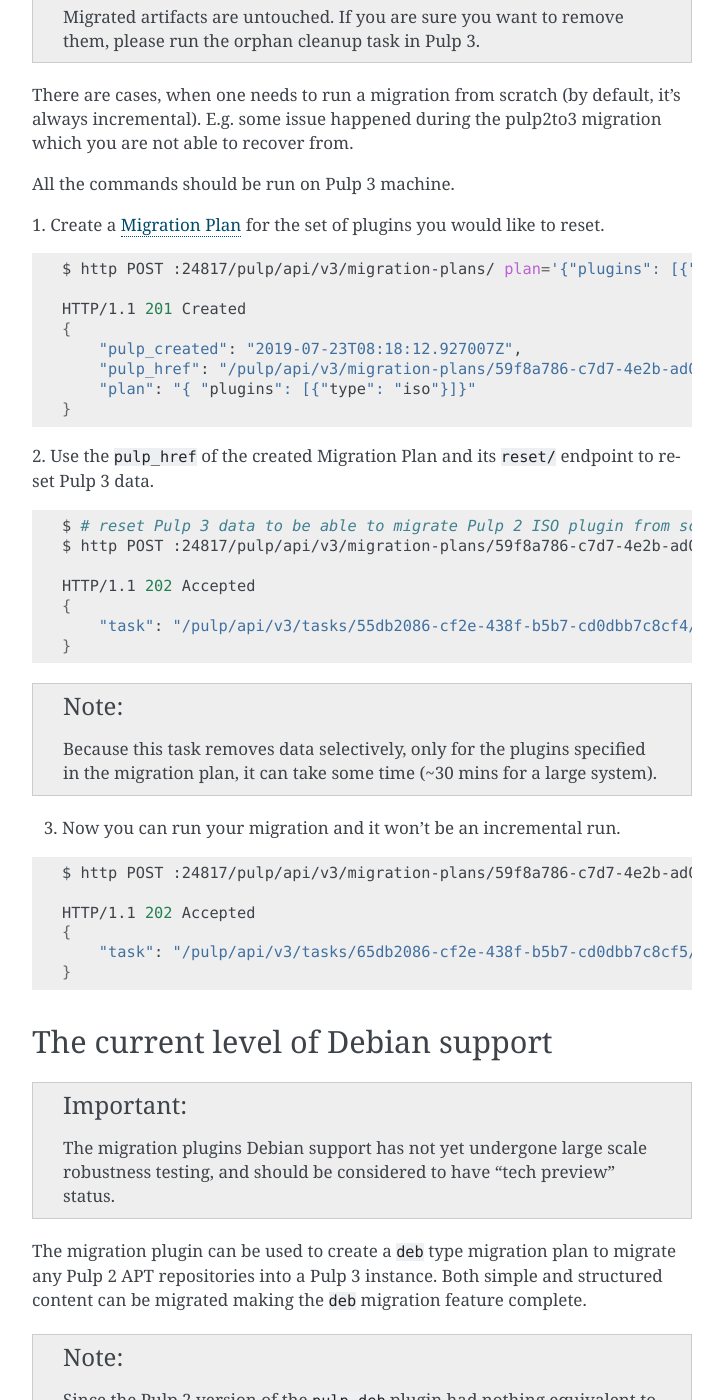
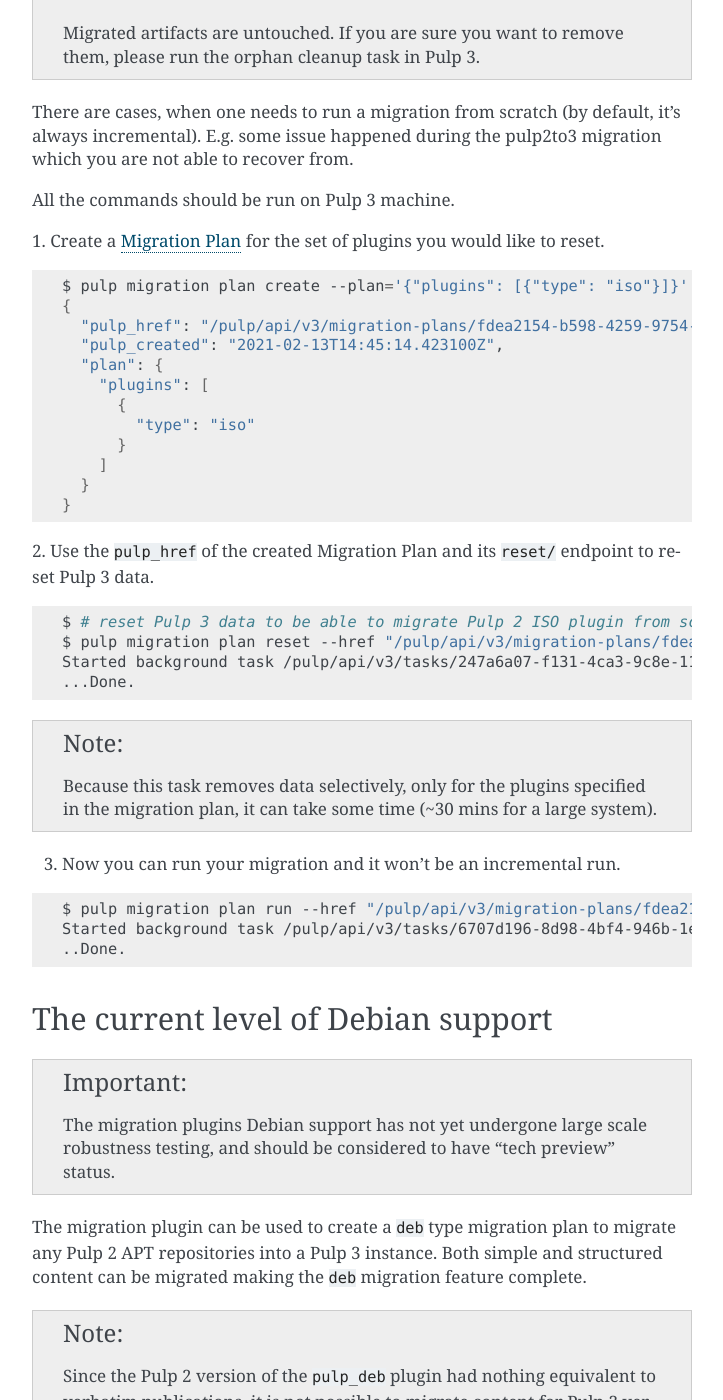
Before and after one commit to pulp/pulp-2to3-migration, a Sphinx documentation site: the page built from docs/workflows.rst, in a window 1280 px wide and 1400 px high, scrolled down 1885 px. Shown: the whole window, without its empty margins (388-1111 px from the left). Built offline with Sphinx 7.4.7, drawn with Linux system fonts in a browser that asks for light colours; some of the changed text lies outside the part shown.

Commit message:
Update workflow docs to use pulp-cli
fixes #8254

```diff
--- a/docs/workflows.rst
+++ b/docs/workflows.rst
@@ -12,18 +12,26 @@
 
 All the commands should be run on Pulp 3 machine.
 
+.. note::
+   The commands below use the Pulp 3's CLI. See the `pulp-cli docs <https://github.com/pulp/pulp-cli#pulp-command-line-interface>`_
+   for more information.
+
 1. Create a :doc:`Migration Plan <../migration_plan>`
 
 .. code:: bash
 
     $ # migrate content for Pulp 2 ISO plugin
-    $ http POST :24817/pulp/api/v3/migration-plans/ plan='{"plugins": [{"type": "iso"}]}'
-
-    HTTP/1.1 201 Created
+    $ pulp migration plan create plan='{"plugins": [{"type": "iso"}]}'
     {
-        "pulp_created": "2019-07-23T08:18:12.927007Z",
-        "pulp_href": "/pulp/api/v3/migration-plans/59f8a786-c7d7-4e2b-ad07-701479d403c5/",
-        "plan": "{ "plugins": [{"type": "iso"}]}"
+      "pulp_href": "/pulp/api/v3/migration-plans/8d8d49ee-a754-4a6a-aa7a-d8de4d1039c2/",
+      "pulp_created": "2021-02-13T14:20:15.678368Z",
+      "plan": {
+        "plugins": [
+          {
+            "type": "iso"
+          }
+        ]
+      }
     }
 
 
@@ -33,12 +41,9 @@
 
 .. code:: bash
 
-    $ http POST :24817/pulp/api/v3/migration-plans/59f8a786-c7d7-4e2b-ad07-701479d403c5/run/
-
-    HTTP/1.1 202 Accepted
-    {
-        "task": "/pulp/api/v3/tasks/55db2086-cf2e-438f-b5b7-cd0dbb7c8cf4/"
-    }
+    $ pulp migration plan run --href "/pulp/api/v3/migration-plans/59f8a786-c7d7-4e2b-ad07-701479d403c5/run/"
+    Started background task /pulp/api/v3/tasks/e52ce832-4f83-4bbf-8420-f1b653289243/
+    ....Done.
 
 .. note::
     It is possible to re-run migration as many times as needed (if the Pulp 3 plugin which is
@@ -49,28 +54,21 @@
 
 .. code:: bash
 
-    $ http :24817/pulp/api/v3/pulp2repositories/
-
-    HTTP/1.1 200 OK
-    {
-        "count": 1,
-        "next": null,
-        "previous": null,
-        "results": [
-            {
-                "is_migrated": true,
-                "not_in_plan": false,
-                "pulp2_object_id": "5dbc478c472f68283ad8e6bd",
-                "pulp2_repo_id": "file-large",
-                "pulp3_distribution_hrefs": [],
-                "pulp3_publication_href": [],
-                "pulp3_remote_href": "/pulp/api/v3/remotes/file/file/ca0e505e-51c2-46e1-be40-3762d372f9b2/",
-                "pulp3_repository_version": null,
-                "pulp_created": "2019-11-01T14:59:04.648920Z",
-                "pulp_href": "/pulp/api/v3/pulp2repositories/92c6d1c8-718b-4ea9-8a23-b2386849c2c5/"
-            }
-        ]
-    }
+    $ pulp migration pulp2 repository list
+    [
+      {
+        "is_migrated": true,
+        "not_in_plan": false,
+        "pulp2_object_id": "5dbc478c472f68283ad8e6bd",
+        "pulp2_repo_id": "file-large",
+        "pulp3_distribution_hrefs": [],
+        "pulp3_publication_href": [],
+        "pulp3_remote_href": "/pulp/api/v3/remotes/file/file/ca0e505e-51c2-46e1-be40-3762d372f9b2/",
+        "pulp3_repository_version": null,
+        "pulp_created": "2019-11-01T14:59:04.648920Z",
+        "pulp_href": "/pulp/api/v3/pulp2repositories/92c6d1c8-718b-4ea9-8a23-b2386849c2c5/"
+      }
+    ]
 
 
 Reset migrated Pulp 3 data
@@ -96,13 +94,17 @@
 
 .. code:: bash
 
-    $ http POST :24817/pulp/api/v3/migration-plans/ plan='{"plugins": [{"type": "iso"}]}'
-
-    HTTP/1.1 201 Created
+    $ pulp migration plan create --plan='{"plugins": [{"type": "iso"}]}'
     {
-        "pulp_created": "2019-07-23T08:18:12.927007Z",
-        "pulp_href": "/pulp/api/v3/migration-plans/59f8a786-c7d7-4e2b-ad07-701479d403c5/",
-        "plan": "{ "plugins": [{"type": "iso"}]}"
+      "pulp_href": "/pulp/api/v3/migration-plans/fdea2154-b598-4259-9754-c8a1911caf1c/",
+      "pulp_created": "2021-02-13T14:45:14.423100Z",
+      "plan": {
+        "plugins": [
+          {
+            "type": "iso"
+          }
+        ]
+      }
     }
 
 2. Use the ``pulp_href`` of the created Migration Plan and its ``reset/`` endpoint to reset Pulp 3
@@ -111,12 +113,10 @@
 .. code:: bash
 
     $ # reset Pulp 3 data to be able to migrate Pulp 2 ISO plugin from scratch
-    $ http POST :24817/pulp/api/v3/migration-plans/59f8a786-c7d7-4e2b-ad07-701479d403c5/reset/
+    $ pulp migration plan reset --href "/pulp/api/v3/migration-plans/fdea2154-b598-4259-9754-c8a1911caf1c/"
+    Started background task /pulp/api/v3/tasks/247a6a07-f131-4ca3-9c8e-11c591ca0f14/
+    ...Done.
 
-    HTTP/1.1 202 Accepted
-    {
-        "task": "/pulp/api/v3/tasks/55db2086-cf2e-438f-b5b7-cd0dbb7c8cf4/"
-    }
 
 .. note::
     Because this task removes data selectively, only for the plugins specified in the migration
@@ -126,12 +126,9 @@
 
 .. code:: bash
 
-    $ http POST :24817/pulp/api/v3/migration-plans/59f8a786-c7d7-4e2b-ad07-701479d403c5/run/
-
-    HTTP/1.1 202 Accepted
-    {
-        "task": "/pulp/api/v3/tasks/65db2086-cf2e-438f-b5b7-cd0dbb7c8cf5/"
-    }
+    $ pulp migration plan run --href "/pulp/api/v3/migration-plans/fdea2154-b598-4259-9754-c8a1911caf1c/"
+    Started background task /pulp/api/v3/tasks/6707d196-8d98-4bf4-946b-1e0f2dcdb9f4/
+    ..Done.
 
 .. _level_of_deb_support:
 
```
Also changed, not shown: 1 other file.
